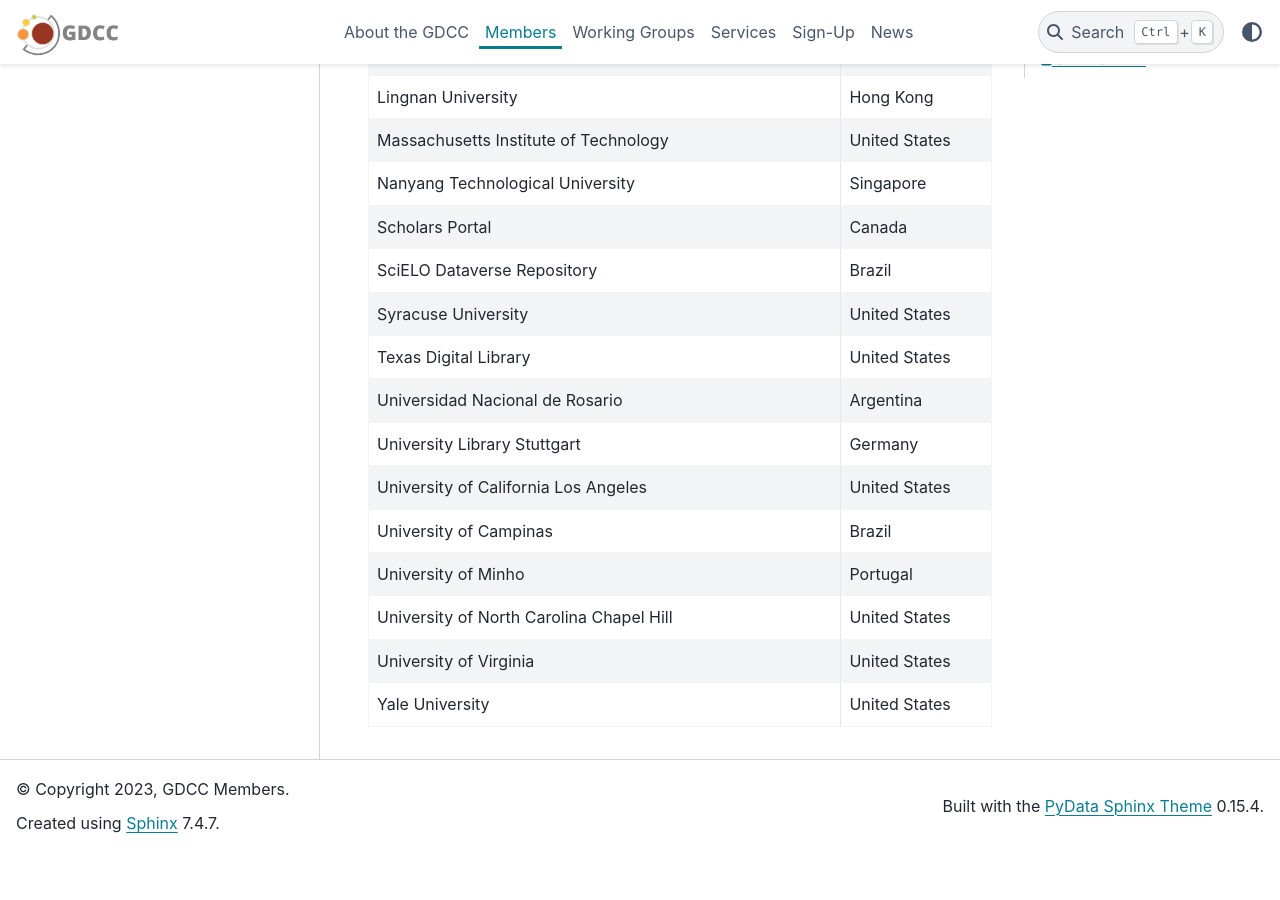
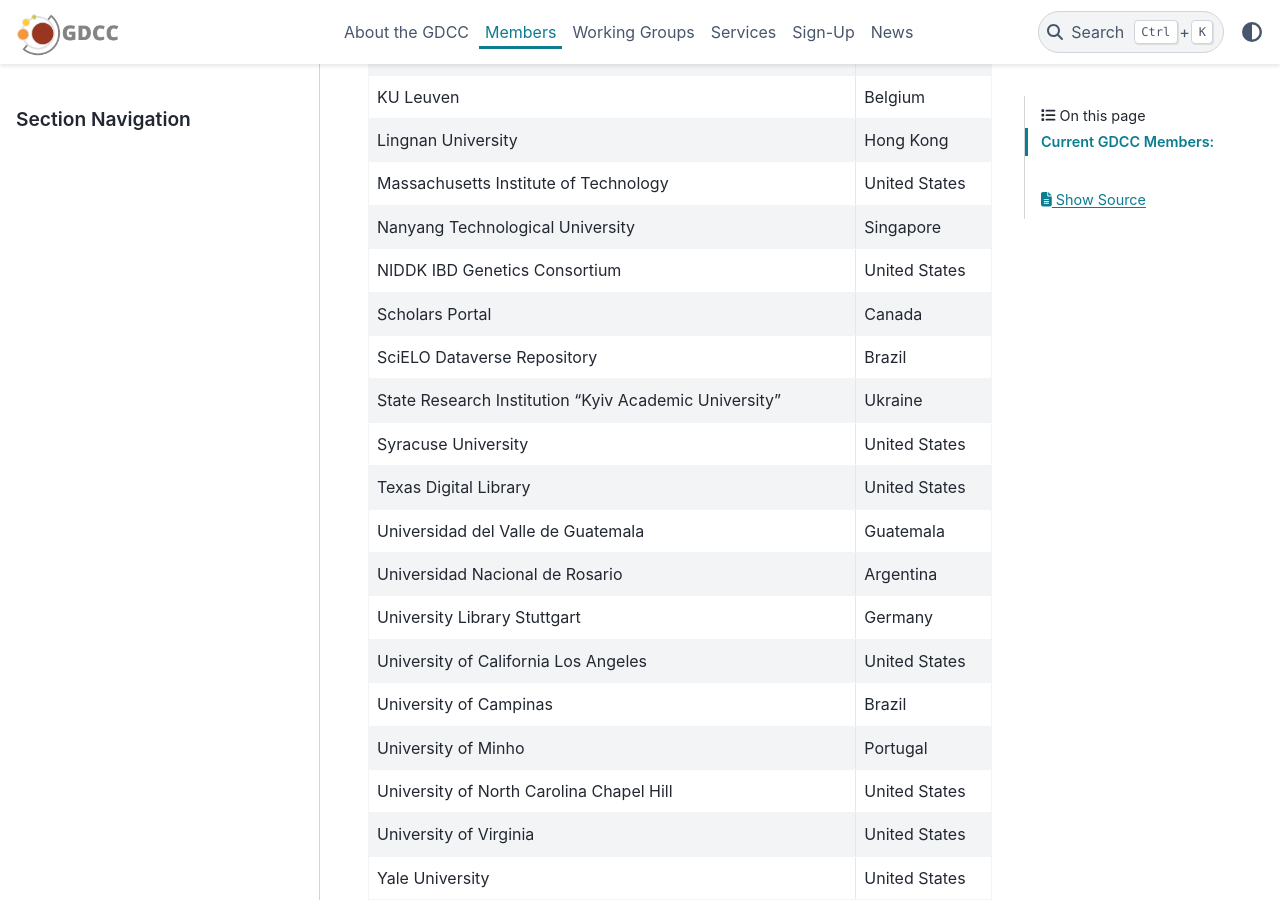
Before and after one commit to gdcc/www.gdcc.io, a Sphinx documentation site: the page built from source/members.md, in a window 1280 px wide and 900 px high, scrolled down 1667 px. Built offline with Sphinx 7.4.7 and the PyData theme 0.15.4, drawn with Linux system fonts in a browser that asks for light colours; before the commit the page ends 2519 px from its top, so only the background shows below that; some of the changed text lies outside the part shown.

Commit message:
Update members.md

```diff
--- a/source/members.md
+++ b/source/members.md
@@ -14,6 +14,7 @@
 ## Current GDCC Members:
 | Organization | Country |
 |--|--|
+| Agencia Nacional de lnvestigacion e lnnovacion (ANII) | Uruguay |
 | Arizona State University | United States |
 | Australian Data Archive | Australia |
 | CEDIA | Ecuador |
@@ -38,10 +39,13 @@
 | Lingnan University | Hong Kong |
 | Massachusetts Institute of Technology | United States |
 | Nanyang Technological University | Singapore |
+| NIDDK IBD Genetics Consortium | United States |
 | Scholars Portal | Canada |
 | SciELO Dataverse Repository | Brazil |
+| State Research Institution "Kyiv Academic University" | Ukraine |
 | Syracuse University | United States |
 | Texas Digital Library | United States |
+| Universidad del Valle de Guatemala | Guatemala |
 | Universidad Nacional de Rosario | Argentina |
 | University Library Stuttgart | Germany |
 | University of California Los Angeles | United States |
```
